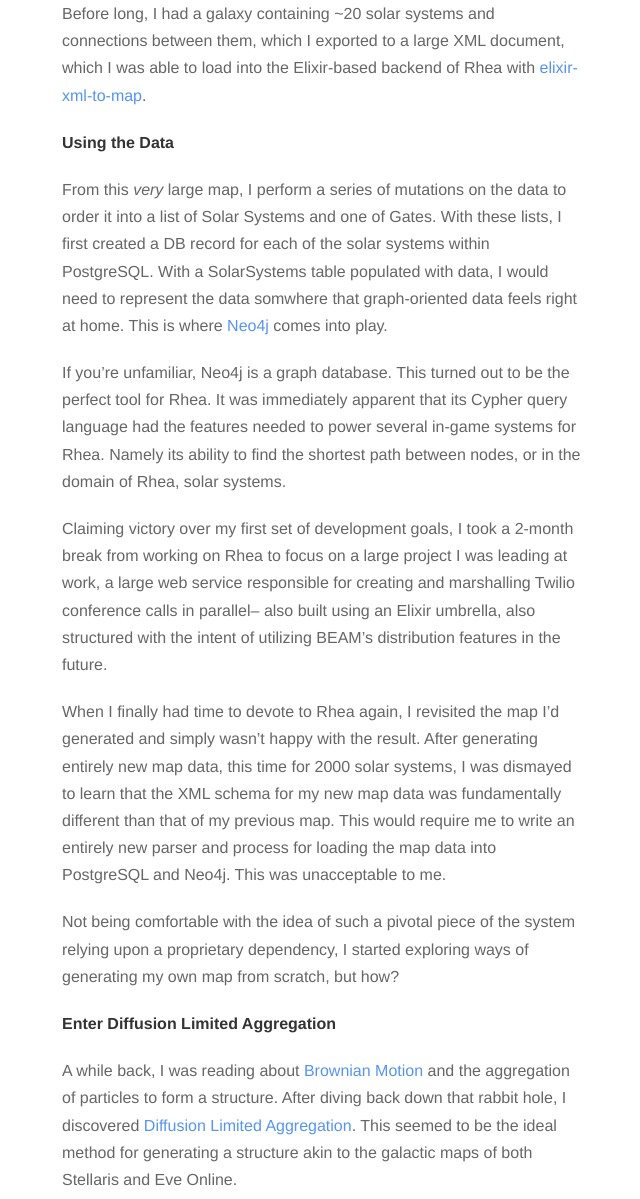
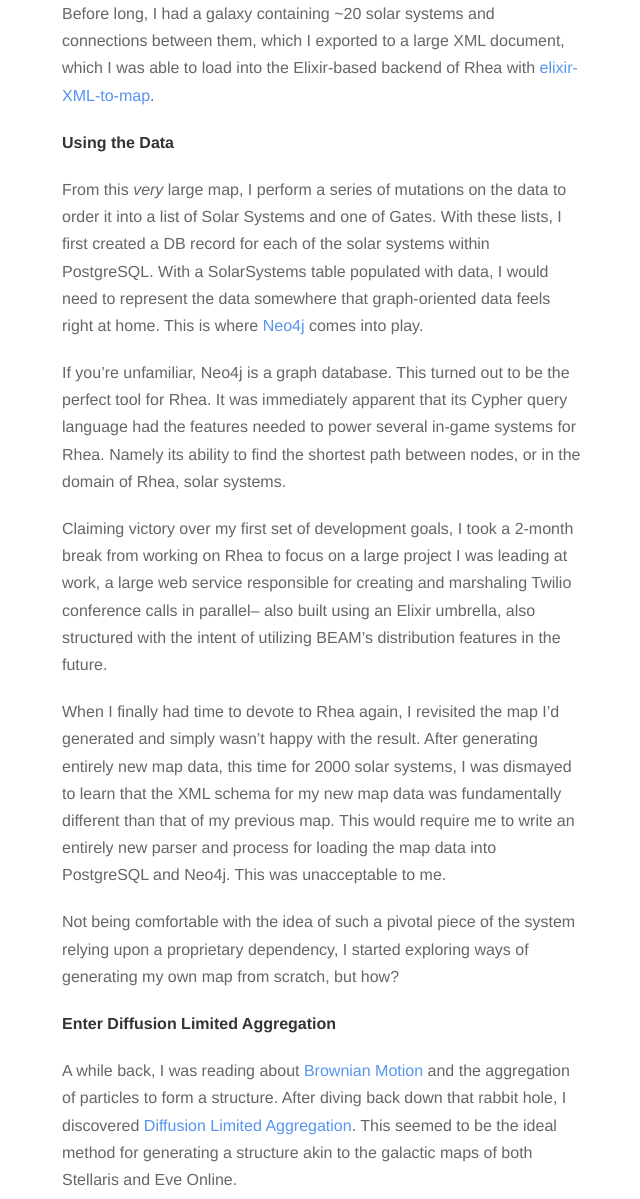
Before and after one commit to willricketts/blog, a Jekyll site: the page built from _posts/2019-11-06-rhea-s-galaxy-map.md, in a window 1280 px wide and 1400 px high, scrolled down 2953 px. Shown: the part 201-1400 px from the top of the window, without its empty margins (318-958 px from the left). Built offline with Jekyll 4.4.1, drawn with Linux system fonts in a browser that asks for light colours; nearby versions of some CDN libraries; some of the changed text lies outside the part shown.

Commit message:
spellcheck bro :P

```diff
--- a/_posts/2019-11-06-rhea-s-galaxy-map.md
+++ b/_posts/2019-11-06-rhea-s-galaxy-map.md
@@ -30,7 +30,7 @@ Some very desirable but non-obvious effects arise from this kind of model for a
 
 ### Generating the Map
 
-Creating a map of this size and detail was a challenging problem to solve, and at the time of this writing, still presents obstacles to overome to achieve an optimal map structure
+Creating a map of this size and detail was a challenging problem to solve, and at the time of this writing, still presents obstacles to overcome to achieve an optimal map structure
 
 #### First Attempts
 
@@ -38,16 +38,16 @@ When I first sat down to work on figuring out the most immediate challenges in b
 
 ![](https://s3.amazonaws.com/images.willricketts.com/rhea/astrosynthesis.png)
 
-Before long, I had a galaxy containing ~20 solar systems and connections between them, which I exported to a large XML document, which I was able to load into the Elixir-based backend of Rhea with [elixir-xml-to-map](https://github.com/homanchou/elixir-xml-to-map).
+Before long, I had a galaxy containing ~20 solar systems and connections between them, which I exported to a large XML document, which I was able to load into the Elixir-based backend of Rhea with [elixir-XML-to-map](https://github.com/homanchou/elixir-xml-to-map).
 
 
 #### Using the Data
 
-From this _very_ large map, I perform a series of mutations on the data to order it into a list of Solar Systems and one of Gates. With these lists, I first created a DB record for each of the solar systems within PostgreSQL. With a SolarSystems table populated with data, I would need to represent the data somwhere that graph-oriented data feels right at home. This is where [Neo4j](https://neo4j.com/) comes into play.
+From this _very_ large map, I perform a series of mutations on the data to order it into a list of Solar Systems and one of Gates. With these lists, I first created a DB record for each of the solar systems within PostgreSQL. With a SolarSystems table populated with data, I would need to represent the data somewhere that graph-oriented data feels right at home. This is where [Neo4j](https://neo4j.com/) comes into play.
 
 If you're unfamiliar, Neo4j is a graph database. This turned out to be the perfect tool for Rhea. It was immediately apparent that its Cypher query language had the features needed to power several in-game systems for Rhea. Namely its ability to find the shortest path between nodes, or in the domain of Rhea, solar systems.
 
-Claiming victory over my first set of development goals, I took a 2-month break from working on Rhea to focus on a large project I was leading at work, a large web service responsible for creating and marshalling Twilio conference calls in parallel-- also built using an Elixir umbrella, also structured with the intent of utilizing BEAM's distribution features in the future.
+Claiming victory over my first set of development goals, I took a 2-month break from working on Rhea to focus on a large project I was leading at work, a large web service responsible for creating and marshaling Twilio conference calls in parallel-- also built using an Elixir umbrella, also structured with the intent of utilizing BEAM's distribution features in the future.
 
 When I finally had time to devote to Rhea again, I revisited the map I'd generated and simply wasn't happy with the result. After generating entirely new map data, this time for 2000 solar systems, I was dismayed to learn that the XML schema for my new map data was fundamentally different than that of my previous map. This would require me to write an entirely new parser and process for loading the map data into PostgreSQL and Neo4j. This was unacceptable to me.
 
```
Also changed, not shown: other parts of _posts/2019-11-06-rhea-s-galaxy-map.md (+2 -2 lines).
